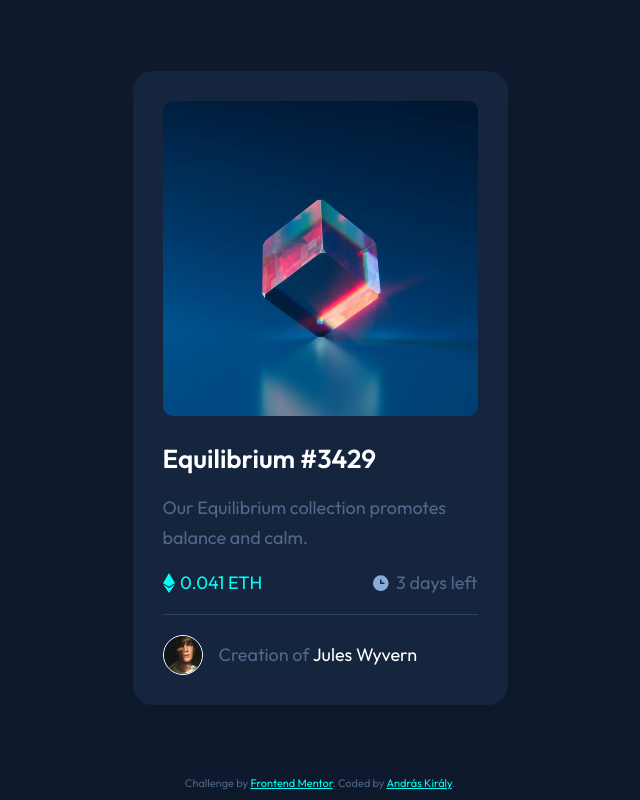
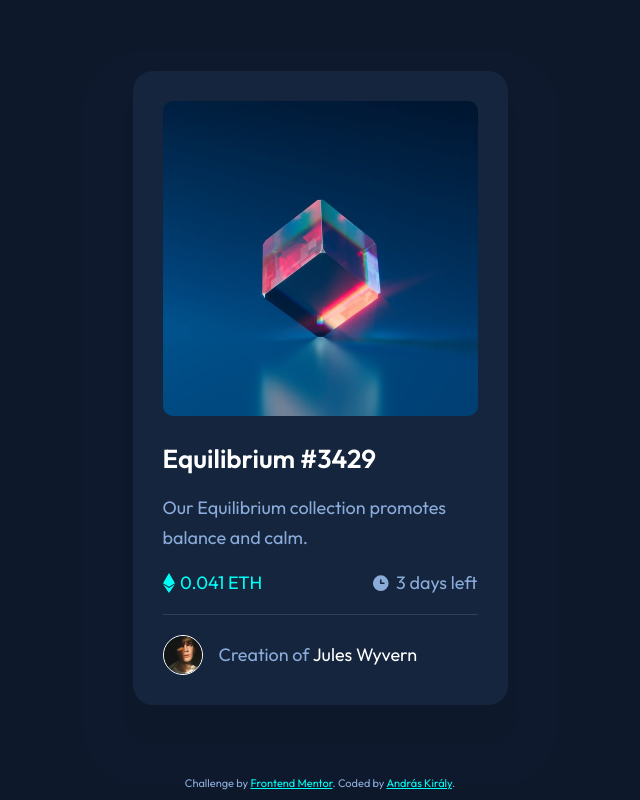
Before and after one commit to Pr3t0r/nft-preview-card-component-main, a plain HTML site: page index.html in a window 1280 px wide. Shown: the whole page, without its empty margins (320-960 px from the left). Drawn offline with Linux system fonts and the light colour scheme.

Commit message:
p color update

```diff
--- a/style.css
+++ b/style.css
@@ -1,5 +1,5 @@
 :root {
-    --Primary-Softblue: hsla(215, 52%, 70%, .5);
+    --Primary-Softblue: hsla(215, 52%, 70%, 1);
     --Primary-Cyan: hsl(178, 100%, 50%);
 
     --Neutral-mainBG-VeryDarkBlue: hsl(217, 54%, 11%);
```
